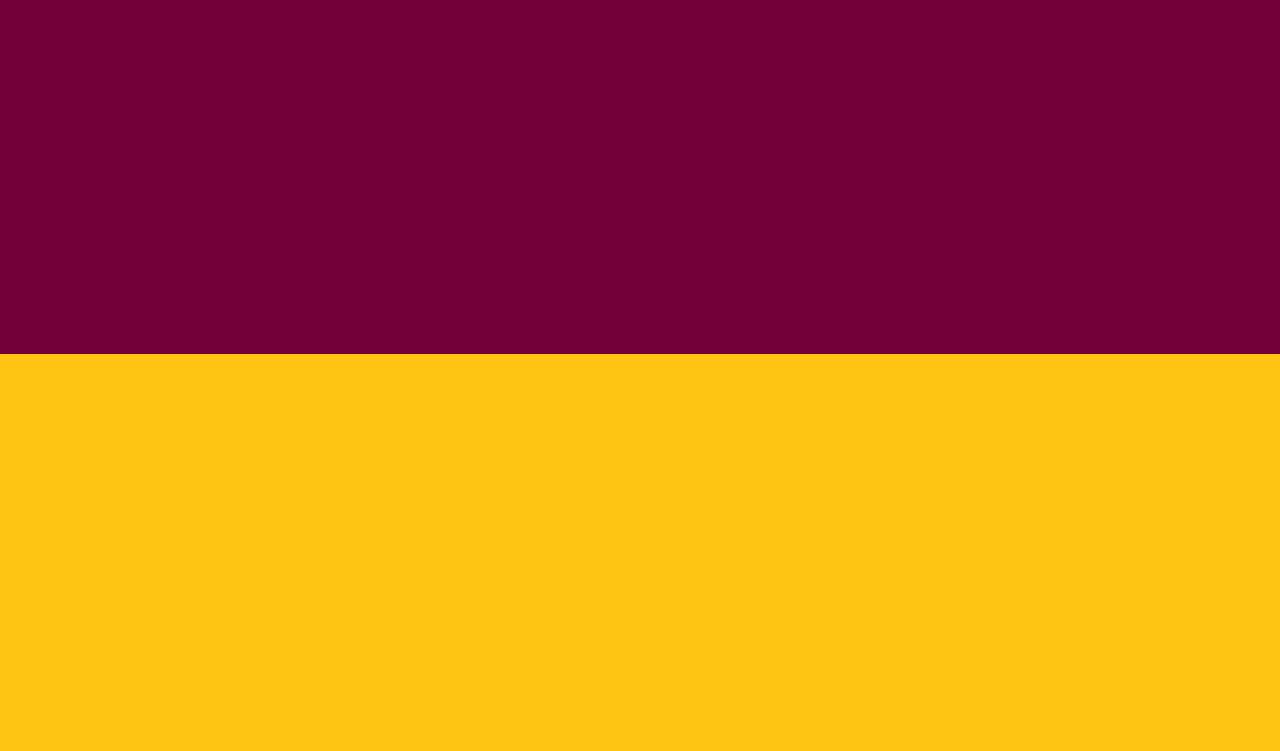
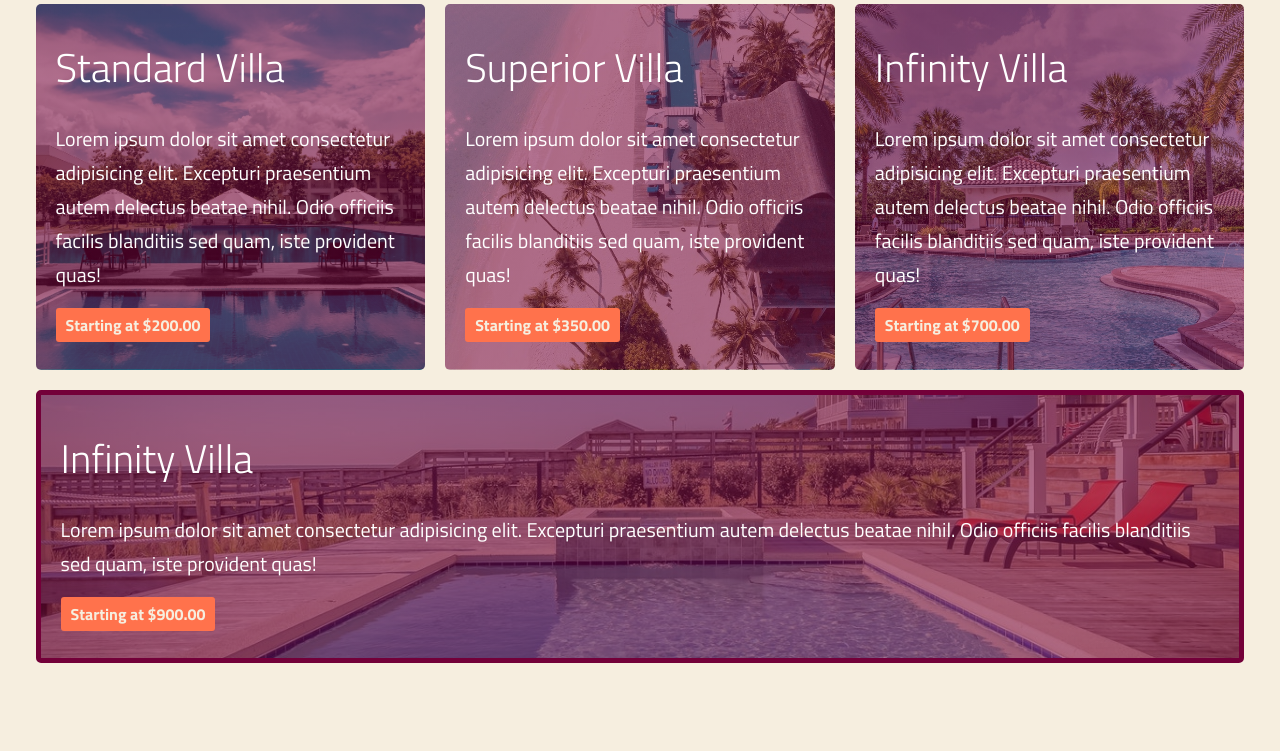
Before and after one commit to Widoguaiquirian/fluidVillageWeb, a website: page index.html in a window 1280 px wide. Shown: the part 1339-2090 px from the top of the page. Drawn offline with Linux system fonts and the light colour scheme.

Commit message:
Adding villas sect

```diff
--- a/index.html
+++ b/index.html
@@ -166,7 +166,41 @@
       <!-- End of Booking date section -->
 
       <!-- Villas section -->
-      <section class="villas"> </section>
+      <section class="villas">
+         <div class="villas__villa villa-1">
+            <h2 class="villas__villa--title">Standard Villa</h2>
+            <p class="villas__villa--para">
+               Lorem ipsum dolor sit amet consectetur adipisicing elit. Excepturi praesentium autem delectus beatae
+               nihil. Odio officiis facilis blanditiis sed quam, iste provident quas!
+            </p>
+            <a href="#" class="villas__villa--btn">Starting at $200.00</a>
+         </div>
+         <div class="villas__villa villa-2">
+            <h2 class="villas__villa--title">Superior Villa</h2>
+            <p class="villas__villa--para">
+               Lorem ipsum dolor sit amet consectetur adipisicing elit. Excepturi praesentium autem delectus beatae
+               nihil. Odio officiis facilis blanditiis sed quam, iste provident quas!
+            </p>
+            <a href="#" class="villas__villa--btn">Starting at $350.00</a>
+         </div>
+         <div class="villas__villa villa-3">
+            <h2 class="villas__villa--title">Infinity Villa</h2>
+            <p class="villas__villa--para">
+               Lorem ipsum dolor sit amet consectetur adipisicing elit. Excepturi praesentium autem delectus beatae
+               nihil. Odio officiis facilis blanditiis sed quam, iste provident quas!
+            </p>
+            <a href="#" class="villas__villa--btn">Starting at $700.00</a>
+         </div>
+
+         <div class="villas__villa villa-4">
+            <h2 class="villas__villa--title">Infinity Villa</h2>
+            <p class="villas__villa--para">
+               Lorem ipsum dolor sit amet consectetur adipisicing elit. Excepturi praesentium autem delectus beatae
+               nihil. Odio officiis facilis blanditiis sed quam, iste provident quas!
+            </p>
+            <a href="#" class="villas__villa--btn">Starting at $900.00</a>
+         </div>
+      </section>
       <!-- End of Villas section -->
 
       <!-- Motto section -->
--- a/sass/components/_booking.scss
+++ b/sass/components/_booking.scss
@@ -153,8 +153,8 @@
    }
 
    .booking__date {
-      grid-column: 2/12;
-      padding: 0;
+      grid-column: 1/-1;
+      padding: 1rem 2rem;
 
       &--reservation {
          &-content {
--- a/sass/components/_moto.scss
+++ b/sass/components/_moto.scss
@@ -1,5 +1,4 @@
 .motto {
-   background-color: $color-secondary;
    grid-column: 1/-1;
    height: 40rem;
 }
--- a/sass/components/_villas.scss
+++ b/sass/components/_villas.scss
@@ -1,5 +1,81 @@
 .villas {
-   background-color: $color-primary;
    grid-column: 1/-1;
-   height: 40rem;
+   height: auto;
+   padding: $padding-section;
+
+   display: flex;
+   justify-content: center;
+   align-items: center;
+   flex-wrap: wrap;
+
+   &__villa {
+      padding: 3rem 2rem;
+      flex-basis: 35rem;
+      flex-grow: 1;
+      margin: 1rem;
+      cursor: pointer;
+      transition: $transition-duration;
+      border-radius: 5px;
+
+      &:hover {
+         transform: scale(1.04);
+      }
+   }
+
+   .villa-1 {
+      background: linear-gradient($color-primary-m-light, $color-primary-m-light), url(/images/villa-1.jpg);
+      background-repeat: no-repeat;
+      background-size: cover;
+      background-position: center;
+   }
+
+   .villa-2 {
+      background: linear-gradient($color-primary-m-light, $color-primary-m-light), url(/images/villa-2.jpg);
+      background-repeat: no-repeat;
+      background-size: cover;
+      background-position: center;
+   }
+
+   .villa-3 {
+      background: linear-gradient($color-primary-m-light, $color-primary-m-light), url(/images/villa-3.jpg);
+      background-repeat: no-repeat;
+      background-size: cover;
+      background-position: center;
+   }
+
+   .villa-4 {
+      background: linear-gradient($color-primary-m-light, $color-primary-m-light), url(/images/villa-4.jpg);
+      background-repeat: no-repeat;
+      background-size: cover;
+      background-position: center;
+      border: 5px solid $color-primary;
+      transition: $transition-duration;
+
+      &:hover {
+         border: 5px solid $color-secondary;
+      }
+   }
+
+   &__villa--title {
+      font-size: $font-size-subtitle;
+      color: white;
+      margin: 0;
+      font-weight: 300;
+   }
+
+   &__villa--para {
+      font-size: $font-size-regular;
+      color: white;
+   }
+
+   &__villa--btn {
+      background-color: $color-tertiary;
+      padding: 0.5rem 1rem;
+      transition: $transition-duration;
+      font-weight: bold;
+
+      &:hover {
+         background-color: $color-primary;
+      }
+   }
 }
```
Also changed, not shown: css/main.css.
